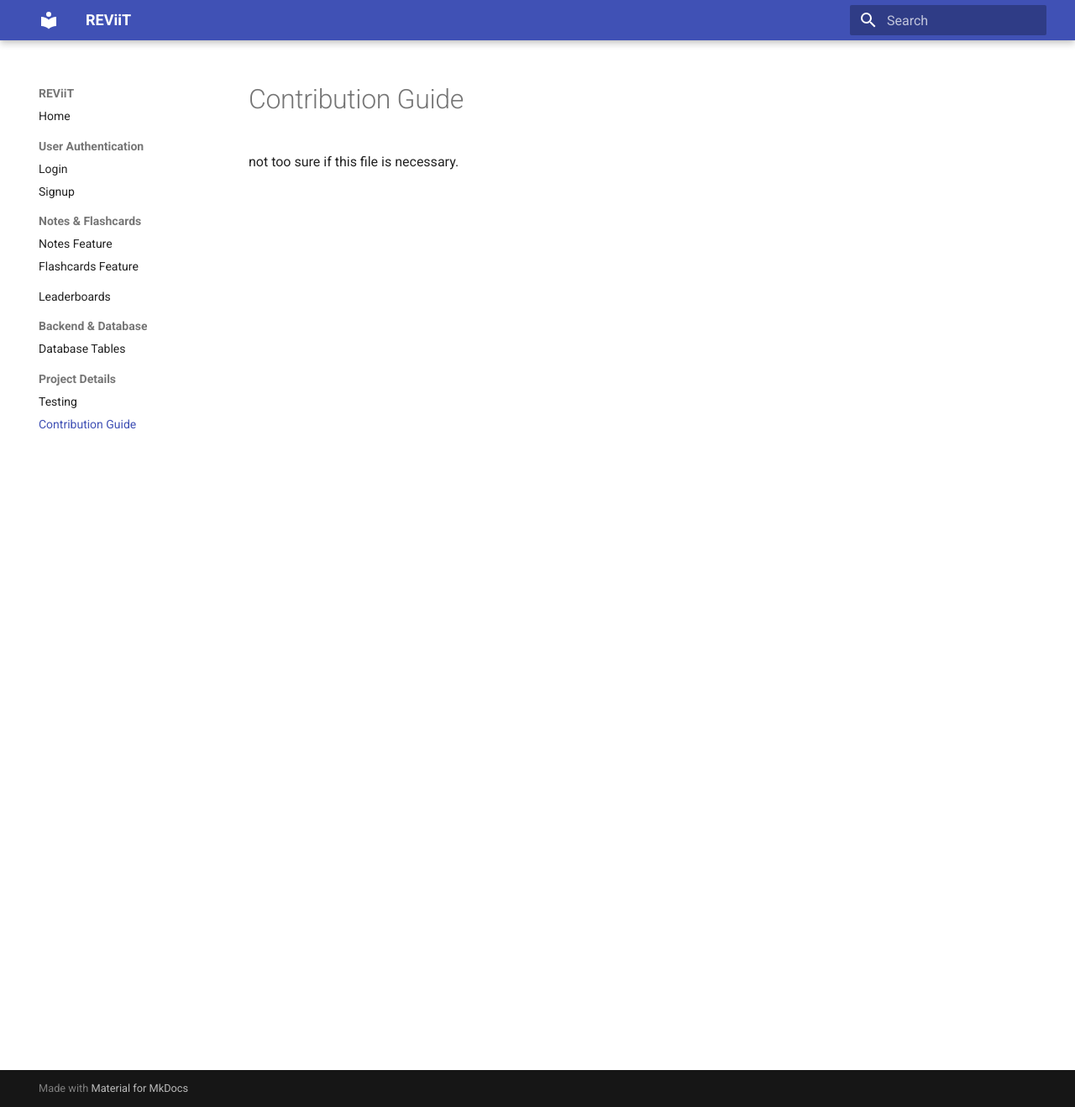
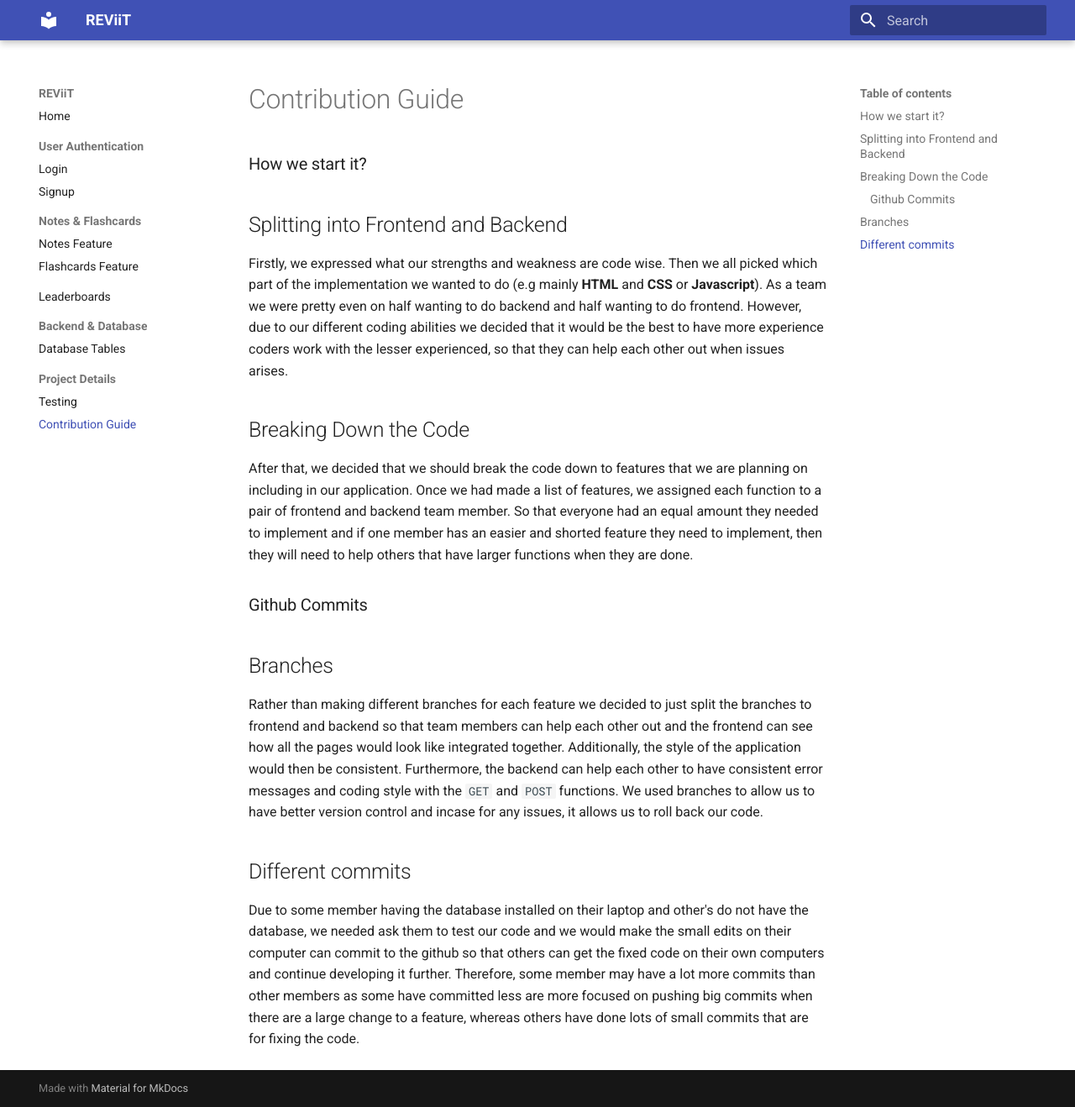
Before and after one commit to Team-1D/SETaP, an MkDocs documentation site: the page built from docs/contribution.md, in a window 1280 px wide and 1318 px high. Shown: the whole window at 84% size. Built offline with MkDocs 1.6.1 and Material for MkDocs 9.7.7, drawn with Linux system fonts in a browser that asks for light colours.

Commit message:
contribution md

```diff
--- a/docs/contribution.md
+++ b/docs/contribution.md
@@ -1 +1,15 @@
-not too sure if this file is necessary.
+### How we start it?
+
+## Splitting into Frontend and Backend
+Firstly, we expressed what our strengths and weakness are code wise. Then we all picked which part of the implementation we wanted to do (e.g mainly **HTML** and **CSS** or **Javascript**). As a team we were pretty even on half wanting to do backend and half wanting to do frontend. However, due to our different coding abilities we decided that it would be the best to have more experience coders work with the lesser experienced, so that they can help each other out when issues arises.
+
+## Breaking Down the Code
+After that, we decided that we should break the code down to features that we are planning on including in our application. Once we had made a list of features, we assigned each function to a pair of frontend and backend team member. So that everyone had an equal amount they needed to implement and if one member has an easier and shorted feature they need to implement, then they will need to help others that have larger functions when they are done.
+
+### Github Commits
+
+## Branches
+Rather than making different branches for each feature we decided to just split the branches to frontend and backend so that team members can help each other out and the frontend can see how all the pages would look like integrated together. Additionally, the style of the application would then be consistent. Furthermore, the backend can help each other to have consistent error messages and coding style with the `GET` and `POST` functions. We used branches to allow us to have better version control and incase for any issues, it allows us to roll back our code.
+
+## Different commits
+Due to some member having the database installed on their laptop and other's do not have the database, we needed ask them to test our code and we would make the small edits on their computer can commit to the github so that others can get the fixed code on their own computers and continue developing it further. Therefore, some member may have a lot more commits than other members as some have committed less are more focused on pushing big commits when there are a large change to a feature, whereas others have done lots of small commits that are for fixing the code.
```
